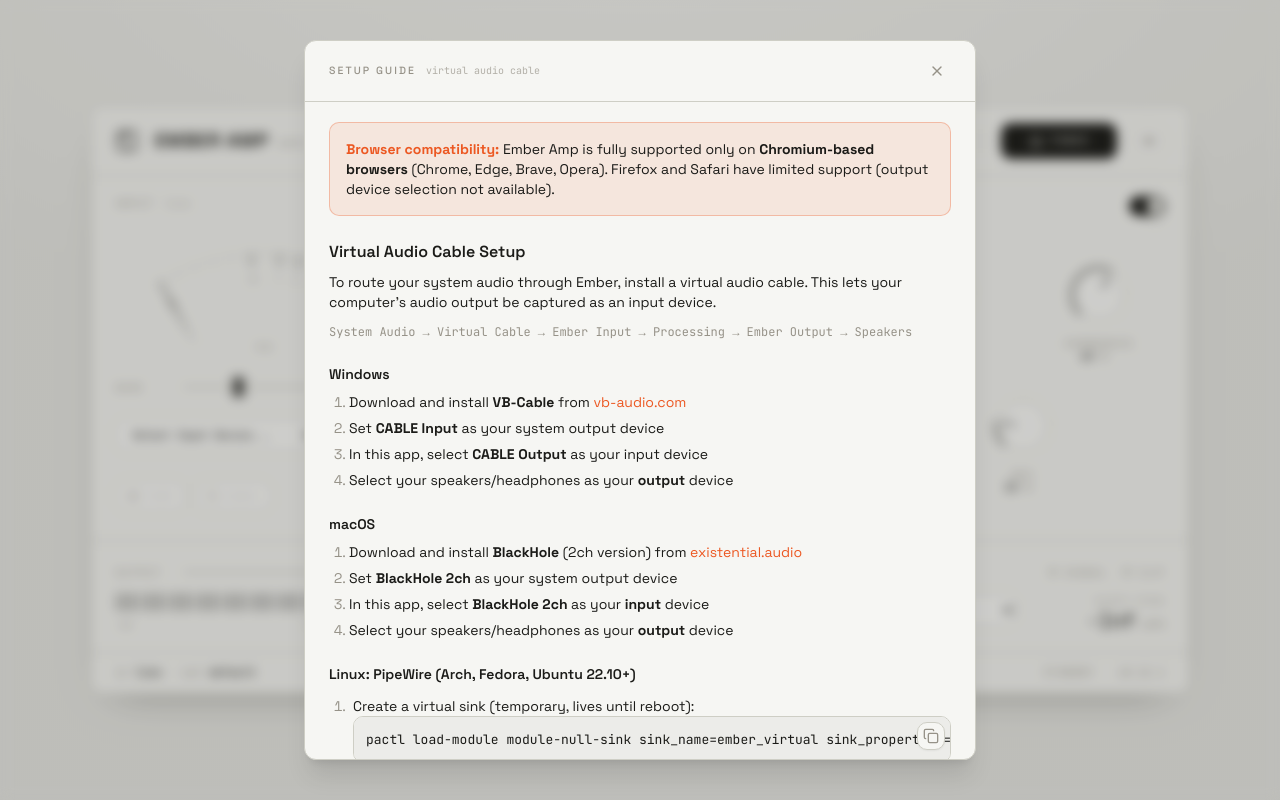
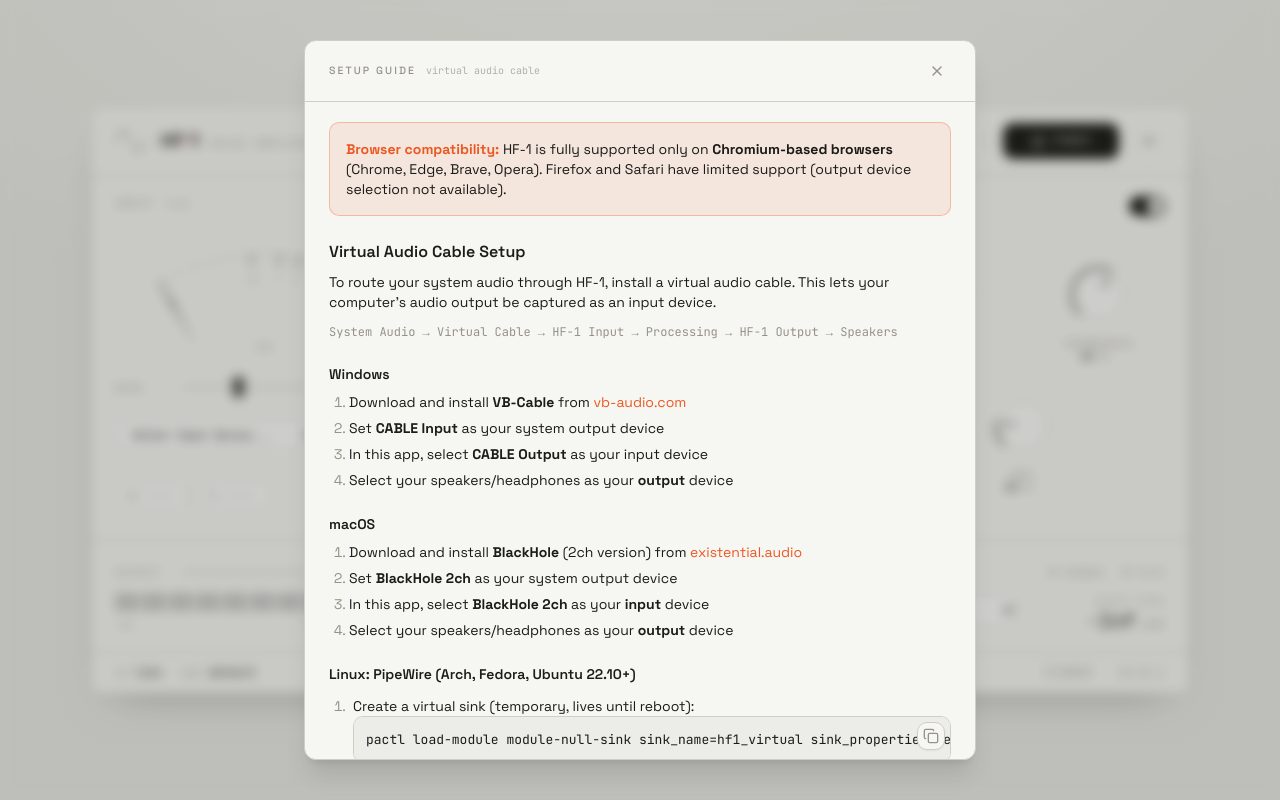
Before and after one commit to YarinCardillo/ember-web-app, a React (Vite) app: page / in a window 1280 px wide. Built offline with nearby package versions, Linux system fonts and the light colour scheme.

Commit message:
feat(brand): rename device to HF-1 and add dot-wave logo
- DotWaveMark logo component; header lockup 'HF·1' with brand-colored mid dot
- rename user-facing 'Ember' to HF-1 across modals, header, title, manifest
  (localStorage keys, store names and repo URLs left untouched)

```diff
--- a/index.html
+++ b/index.html
@@ -39,7 +39,7 @@
 
         <!-- Open Graph / Facebook -->
         <meta property="og:type" content="website" />
-        <meta property="og:title" content="EMBER" />
+        <meta property="og:title" content="HF-1" />
         <meta
             property="og:description"
             content="Browser-based HiFi amplifier simulator with real-time DSP. Tube saturation, tone shaping, and clipping. 100% local audio processing."
@@ -48,7 +48,7 @@
 
         <!-- Twitter -->
         <meta name="twitter:card" content="summary_large_image" />
-        <meta name="twitter:title" content="EMBER" />
+        <meta name="twitter:title" content="HF-1" />
         <meta
             name="twitter:description"
             content="Browser-based HiFi amplifier simulator with real-time DSP. Tube saturation, tone shaping, and clipping. 100% local audio processing."
@@ -59,7 +59,7 @@
         <!-- Note: Don't preload animated GIFs - can cause rendering issues -->
         <link rel="preload" as="image" href="/volumetric-wave-tube-transparent.png" />
 
-        <title>EMBER</title>
+        <title>HF-1</title>
     </head>
     <body>
         <div id="root"></div>
--- a/src/components/layout/AboutModal.tsx
+++ b/src/components/layout/AboutModal.tsx
@@ -57,7 +57,7 @@
                 About
               </span>
               <span className="font-mono text-[10px] text-muted-foreground/70">
-                ember amp
+                valve amplifier
               </span>
             </div>
             <button
@@ -71,7 +71,7 @@
 
           <div className="flex flex-col gap-3 p-5 text-sm">
             <p className="leading-relaxed text-foreground">
-              EMBER AMP is a browser-based HiFi amplifier simulator with
+              HF-1 is a browser-based HiFi amplifier simulator with
               real-time DSP processing. All audio processing happens locally in
               your browser using the Web Audio API. Open source on GitHub.
               Supported for Chromium-based desktop browsers only.
--- a/src/components/layout/AmpRack.tsx
+++ b/src/components/layout/AmpRack.tsx
@@ -8,6 +8,7 @@
 import { HeaderMenu } from "./HeaderMenu";
 import { PresetSelector } from "../ui/PresetSelector";
 import { TEToggleButton } from "../ui/te/TEToggleButton";
+import { DotWaveMark } from "../ui/te/DotWaveMark";
 import { Power, CircleSlash } from "lucide-react";
 import { cn } from "@/lib/utils";
 import { InputStage } from "../stages/InputStage";
@@ -868,30 +869,14 @@
     <div className="flex min-h-screen items-center justify-center px-4 py-8 select-none md:py-12">
       <main className="w-full max-w-[1100px] overflow-hidden rounded-xl border border-border bg-card shadow-[0_1px_0_#fff_inset,0_18px_40px_-28px_rgba(20,20,16,0.45)]">
         {/* Head */}
-        <div className="flex items-center gap-4 px-6 py-4">
-          <svg
-            className="size-6 flex-shrink-0"
-            viewBox="0 0 24 24"
-            aria-hidden="true"
-          >
-            <rect
-              x="2.5"
-              y="2.5"
-              width="19"
-              height="19"
-              rx="3"
-              className="fill-none stroke-foreground"
-              strokeWidth="1.4"
-            />
-            <line x1="12" y1="2.5" x2="12" y2="21.5" className="stroke-foreground" strokeWidth="1.4" />
-            <line x1="2.5" y1="12" x2="12" y2="2.5" className="stroke-foreground" strokeWidth="1.4" />
-          </svg>
+        <div className="flex items-center gap-3.5 px-6 py-4">
+          <DotWaveMark className="h-5 w-auto flex-shrink-0 fill-foreground" />
           <div className="flex items-baseline gap-2.5">
             <span className="text-[19px] font-semibold tracking-[0.04em] text-foreground">
-              EMBER AMP
+              HF<span className="text-brand">&middot;</span>1
             </span>
             <span className="hidden font-mono text-[10px] uppercase tracking-[0.16em] text-muted-foreground sm:inline">
-              HiFi amplifier
+              valve amplifier
             </span>
           </div>
 
@@ -940,7 +925,7 @@
         {isMobile && (
           <div className="border-b border-border bg-brand/5 px-6 py-3 text-center">
             <p className="text-sm text-brand">
-              Ember Amp is designed for desktop browsers with virtual audio
+              HF-1 is designed for desktop browsers with virtual audio
               cables.
             </p>
             <p className="mt-1 text-xs text-muted-foreground">
--- a/src/components/layout/SafetyWarningModal.tsx
+++ b/src/components/layout/SafetyWarningModal.tsx
@@ -62,7 +62,7 @@
               </p>
 
               <p className="text-sm text-text-tertiary">
-                Ember Amp is designed to be used with{" "}
+                HF-1 is designed to be used with{" "}
                 <strong className="text-text-secondary">
                   virtual audio cables
                 </strong>{" "}
--- a/src/components/layout/SetupGuide.tsx
+++ b/src/components/layout/SetupGuide.tsx
@@ -105,7 +105,7 @@
               <div className="rounded-md border border-brand/30 bg-brand/10 p-4">
                 <p>
                   <strong className="text-brand">Browser compatibility:</strong>{" "}
-                  Ember Amp is fully supported only on{" "}
+                  HF-1 is fully supported only on{" "}
                   <strong>Chromium-based browsers</strong> (Chrome, Edge, Brave,
                   Opera). Firefox and Safari have limited support (output device
                   selection not available).
@@ -117,13 +117,13 @@
                   Virtual Audio Cable Setup
                 </h3>
                 <p className="mb-3">
-                  To route your system audio through Ember, install a virtual
+                  To route your system audio through HF-1, install a virtual
                   audio cable. This lets your computer's audio output be captured
                   as an input device.
                 </p>
                 <p className="font-mono text-xs text-muted-foreground">
-                  System Audio → Virtual Cable → Ember Input → Processing →
-                  Ember Output → Speakers
+                  System Audio → Virtual Cable → HF-1 Input → Processing →
+                  HF-1 Output → Speakers
                 </p>
               </div>
 
@@ -192,17 +192,17 @@
                 <ol className="flex list-decimal flex-col gap-3 pl-5 marker:text-muted-foreground">
                   <li className="space-y-2 pl-1">
                     Create a virtual sink (temporary, lives until reboot):
-                    <CodeBlock code='pactl load-module module-null-sink sink_name=ember_virtual sink_properties=device.description="Ember_Virtual"' />
+                    <CodeBlock code='pactl load-module module-null-sink sink_name=hf1_virtual sink_properties=device.description="HF1_Virtual"' />
                   </li>
                   <li className="pl-1">
                     Set as system output:{" "}
-                    <strong>Settings → Sound → Output → Ember_Virtual</strong>
+                    <strong>Settings → Sound → Output → HF1_Virtual</strong>
                   </li>
                   <li className="space-y-1 pl-1">
-                    In Ember app:
+                    In HF-1:
                     <ul className="flex list-disc flex-col gap-0.5 pl-5 text-sm marker:text-muted-foreground">
                       <li>
-                        Input: select <strong>"Ember_Virtual"</strong>
+                        Input: select <strong>"HF1_Virtual"</strong>
                       </li>
                       <li>Output: select your speakers/headphones</li>
                     </ul>
@@ -216,13 +216,13 @@
                   <p className="mb-2 text-sm">
                     Create{" "}
                     <code className="break-all rounded bg-muted px-1 font-mono text-xs">
-                      ~/.config/pipewire/pipewire.conf.d/ember-virtual.conf
+                      ~/.config/pipewire/pipewire.conf.d/hf1-virtual.conf
                     </code>
                     :
                   </p>
                   <CodeBlock
                     code={`context.exec = [
-    { path = "pactl" args = "load-module module-null-sink sink_name=ember_virtual sink_properties=device.description=Ember_Virtual" }
+    { path = "pactl" args = "load-module module-null-sink sink_name=hf1_virtual sink_properties=device.description=HF1_Virtual" }
 ]`}
                   />
                   <p className="mb-2 mt-3 text-sm">Then restart PipeWire:</p>
--- /dev/null
+++ b/src/components/ui/te/DotWaveMark.tsx
@@ -0,0 +1,41 @@
+/**
+ * DotWaveMark - HF-1 dot-wave brand mark. A row of circles tracing a wave.
+ * Color follows the parent text color via `fill-*` utility classes.
+ */
+
+const ROWS = [0, 2, 3, 3, 2, 0, -2, -3, -3, -2, 0];
+
+interface DotWaveMarkProps {
+  pitch?: number;
+  className?: string;
+}
+
+export function DotWaveMark({
+  pitch = 3.6,
+  className,
+}: DotWaveMarkProps): JSX.Element {
+  const n = ROWS.length;
+  const r = pitch * 0.34;
+  const width = (n - 1) * pitch + 2 * r;
+  const height = 6 * pitch + 2 * r;
+  const x0 = r;
+  const y0 = height / 2;
+
+  return (
+    <svg
+      viewBox={`0 0 ${width.toFixed(2)} ${height.toFixed(2)}`}
+      className={className}
+      role="img"
+      aria-label="HF-1"
+    >
+      {ROWS.map((row, i) => (
+        <circle
+          key={i}
+          cx={(x0 + i * pitch).toFixed(2)}
+          cy={(y0 - row * pitch).toFixed(2)}
+          r={r.toFixed(2)}
+        />
+      ))}
+    </svg>
+  );
+}
```
Also changed, not shown: public/manifest.json.
